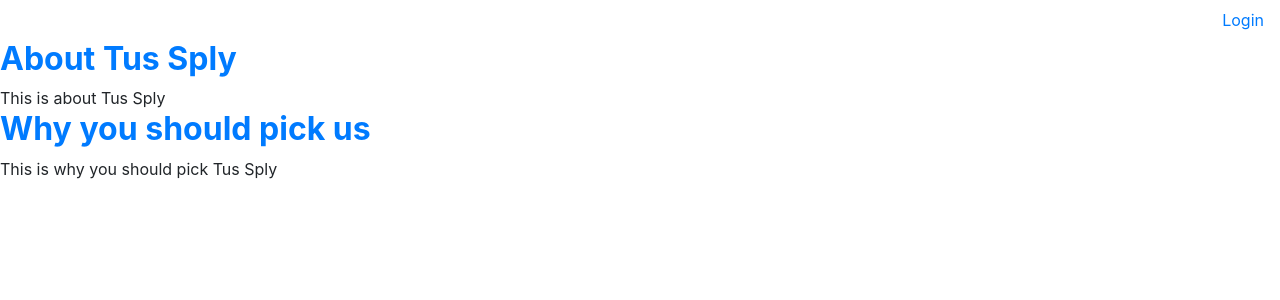
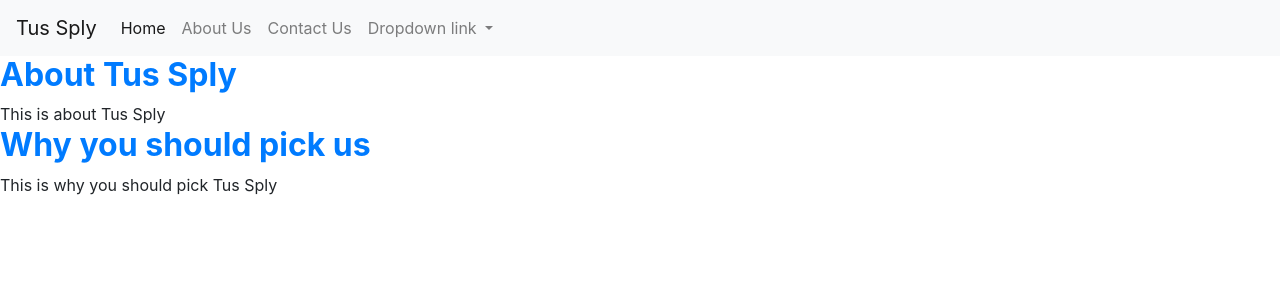
Before and after one commit to jonathanstanislaus05/PythonWeb-1, a Flask app: page /home in a window 1280 px wide. Shown: the top 300 px of the page. Run offline with Flask 2, Linux system fonts and the light colour scheme; some libraries are stand-ins or nearby versions.

Commit message:
add nav bar

```diff
--- a/templates/home.html
+++ b/templates/home.html
@@ -11,10 +11,36 @@
     <title>My Website!</title>
   </head>
   <body>
-    <ul class="nav justify-content-end">
-  <li class="nav-item">
-    <a class="nav-link active" href="#">Login</a>
-</ul>
+  <!-- As a heading -->
+  <nav class="navbar navbar-expand-lg navbar-light bg-light">
+    <a class="navbar-brand" href="#">Tus Sply</a>
+    <button class="navbar-toggler" type="button" data-toggle="collapse" data-target="#navbarNavDropdown" aria-controls="navbarNavDropdown" aria-expanded="false" aria-label="Toggle navigation">
+      <span class="navbar-toggler-icon"></span>
+    </button>
+    <div class="collapse navbar-collapse" id="navbarNavDropdown">
+      <ul class="navbar-nav">
+        <li class="nav-item active">
+          <a class="nav-link" href="#">Home <span class="sr-only">(current)</span></a>
+        </li>
+        <li class="nav-item">
+          <a class="nav-link" href="#">About Us</a>
+        </li>
+        <li class="nav-item">
+          <a class="nav-link" href="#">Contact Us</a>
+        </li>
+        <li class="nav-item dropdown">
+          <a class="nav-link dropdown-toggle" href="#" id="navbarDropdownMenuLink" role="button" data-toggle="dropdown" aria-haspopup="true" aria-expanded="false">
+            Dropdown link
+          </a>
+          <div class="dropdown-menu" aria-labelledby="navbarDropdownMenuLink">
+            <a class="dropdown-item" href="#">Action</a>
+            <a class="dropdown-item" href="#">Another action</a>
+            <a class="dropdown-item" href="#">Something else here</a>
+          </div>
+        </li>
+      </ul>
+    </div>
+  </nav>
     <h2><a href="#" class="alert-link">About Tus Sply</a></h2>
     <p2>This is about Tus Sply</p2>
   </body>
```
